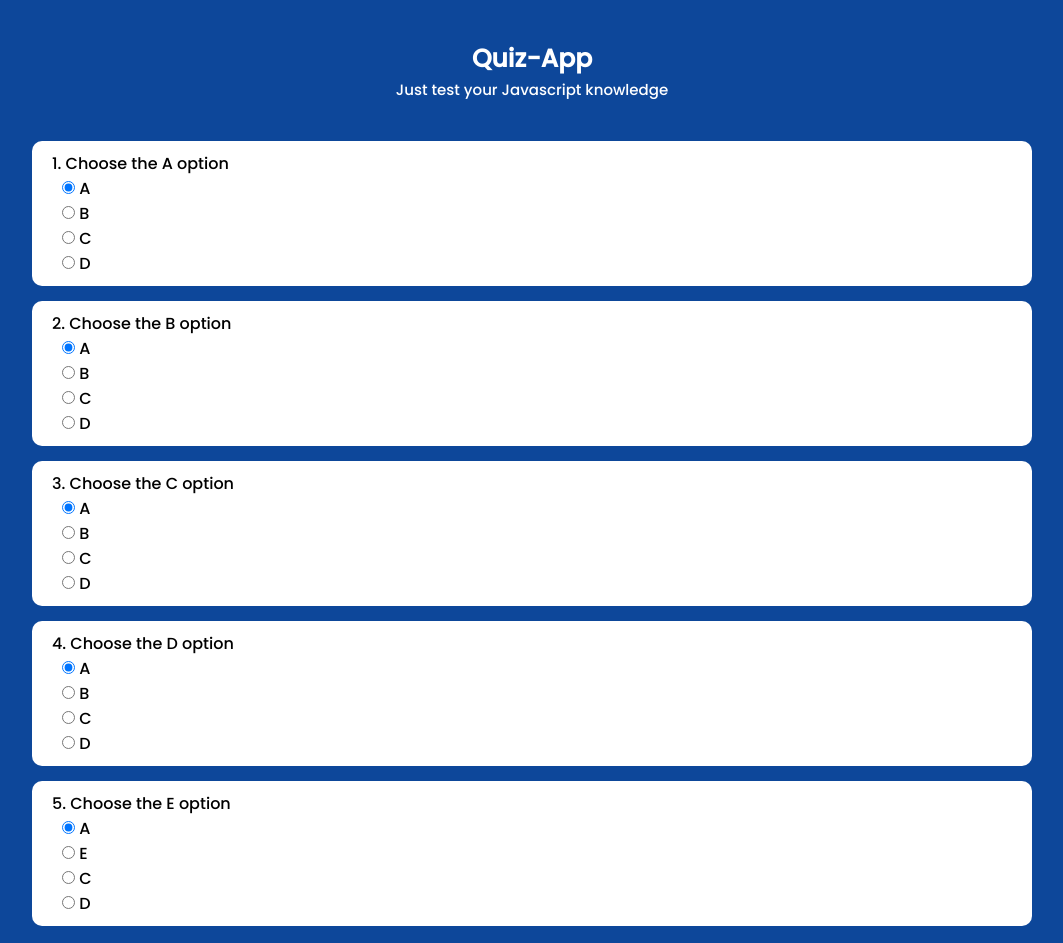
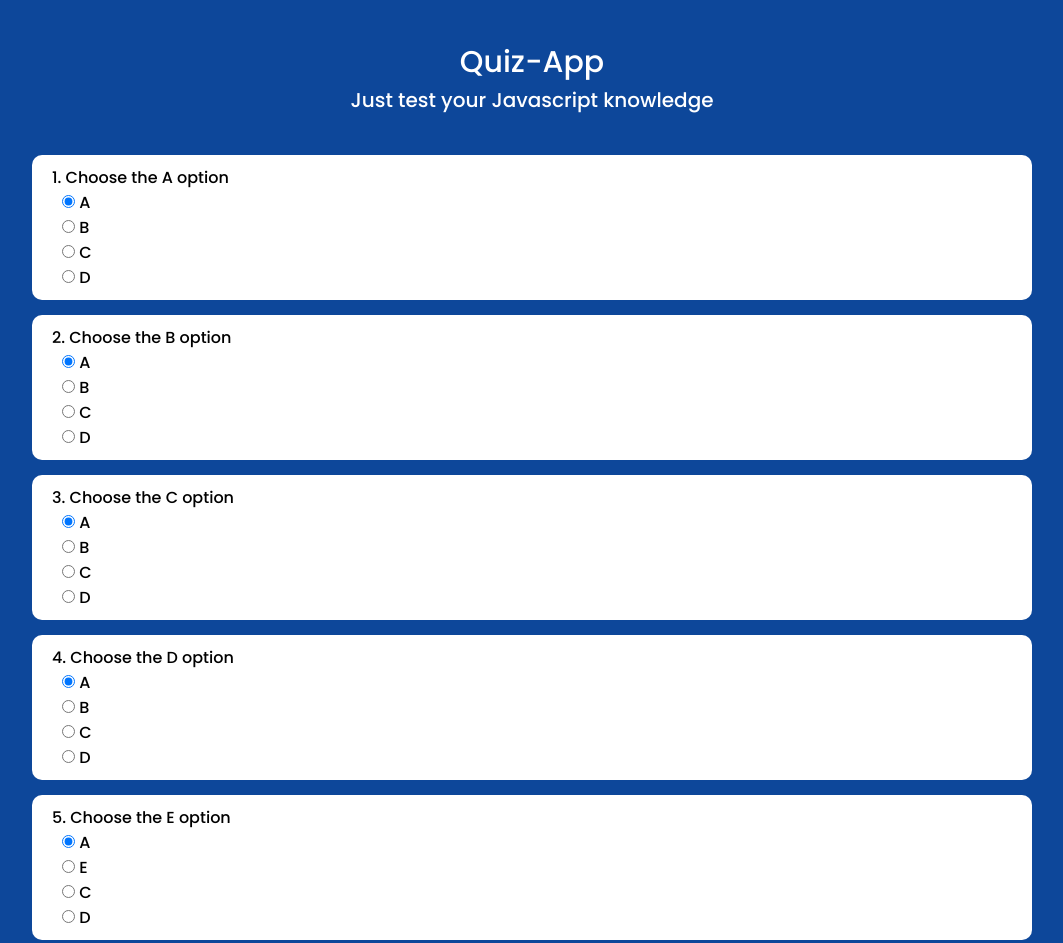
Before and after one commit to akilan96/quiz-javascript, a plain HTML site: page index.html in a window 1280 px wide. Shown: the top 943 px of the page, without its empty margins (108-1171 px from the left). Drawn offline with Linux system fonts and the light colour scheme.

Commit message:
Update style.css

```diff
--- a/style.css
+++ b/style.css
@@ -24,14 +24,14 @@
 .heading .main-heading{
     color:white;
     text-align: center;
-    font-weight: 700;
-    font-size: 25px;
+    font-weight: 500;
+    font-size: 30px;
 }
 .heading .sub-heading{
     color:white;
     text-align: center;
     font-weight: 200;
-    font-size: 15px;
+    font-size: 20px;
 }
 .result{
     text-align: center;
@@ -63,7 +63,7 @@
 
 
 .form-quiz{
-    max-width: 1000px !important;
+    max-width: 1000px ;
     margin: auto;
 
 }
@@ -72,6 +72,7 @@
     padding: 10px 20px;
     border-radius: 10px;
     margin: 15px 0px;
+    font-size: 18px;
 
 }
 .submit{
```
